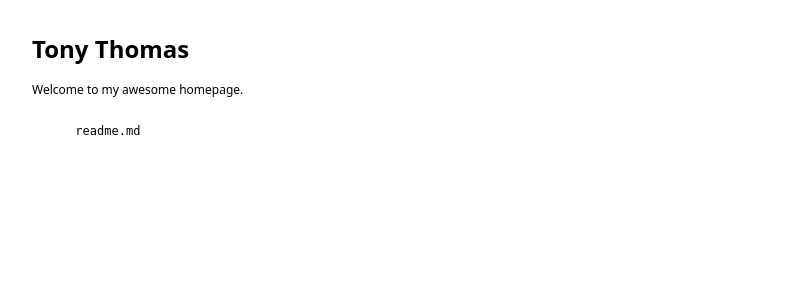
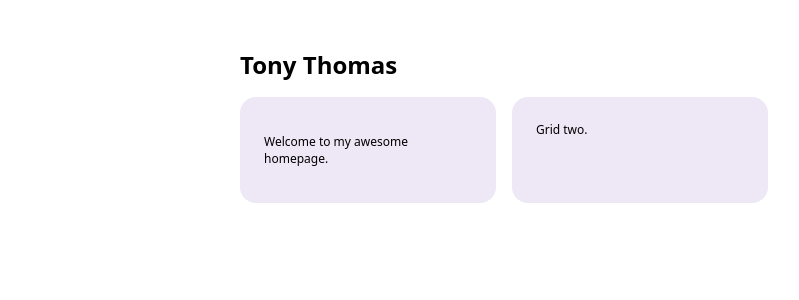
Before and after one commit to truetone/python-flask-docker, a Flask app: page / in a window 1280 px wide. Shown: the top 300 px of the page, without its empty margins (0-799 px from the left). Run offline with Flask 2, Linux system fonts and the light colour scheme; style sheets or scripts are compiled from the project's sources.

Commit message:
Establish new grid

```diff
--- a/truetone/static/css/sass/main.scss
+++ b/truetone/static/css/sass/main.scss
@@ -1,6 +1,11 @@
 body {
   margin: 2rem;
   font: 12px system-ui;
+}
+
+.base-grid {
+  display: grid;
+  grid-template-columns: auto 800px auto;
 }
 
 .grid {
--- a/truetone/templates/index.html
+++ b/truetone/templates/index.html
@@ -5,12 +5,14 @@
 {% endblock %}
 {% block content %}
   <h1>Tony Thomas</h1>
-  <p class="important">
-    Welcome to my awesome homepage.
-  </p>
-  <pre>
-    {% for entry in entries %}
-      {{ entry.name }}
-    {% endfor %}
-  </pre>
+  <div class="grid">
+    <div>
+      <p class="important">
+        Welcome to my awesome homepage.
+      </p>
+    </div>
+    <div>
+      Grid two.
+    </div>
+  </div>
 {% endblock %}
--- a/truetone/templates/layout/base.html
+++ b/truetone/templates/layout/base.html
@@ -24,6 +24,7 @@
   {% endblock %}
 </head>
 <body>
+  <div class="base-grid">
     <header id="header">
       {% block header %}
       {% endblock %}
@@ -35,5 +36,6 @@
       {% block footer %}
       {% endblock %}
     </footer>
+  </div>
 </body>
 </html>
```
Lines whose indentation alone changed are shown as unchanged.
